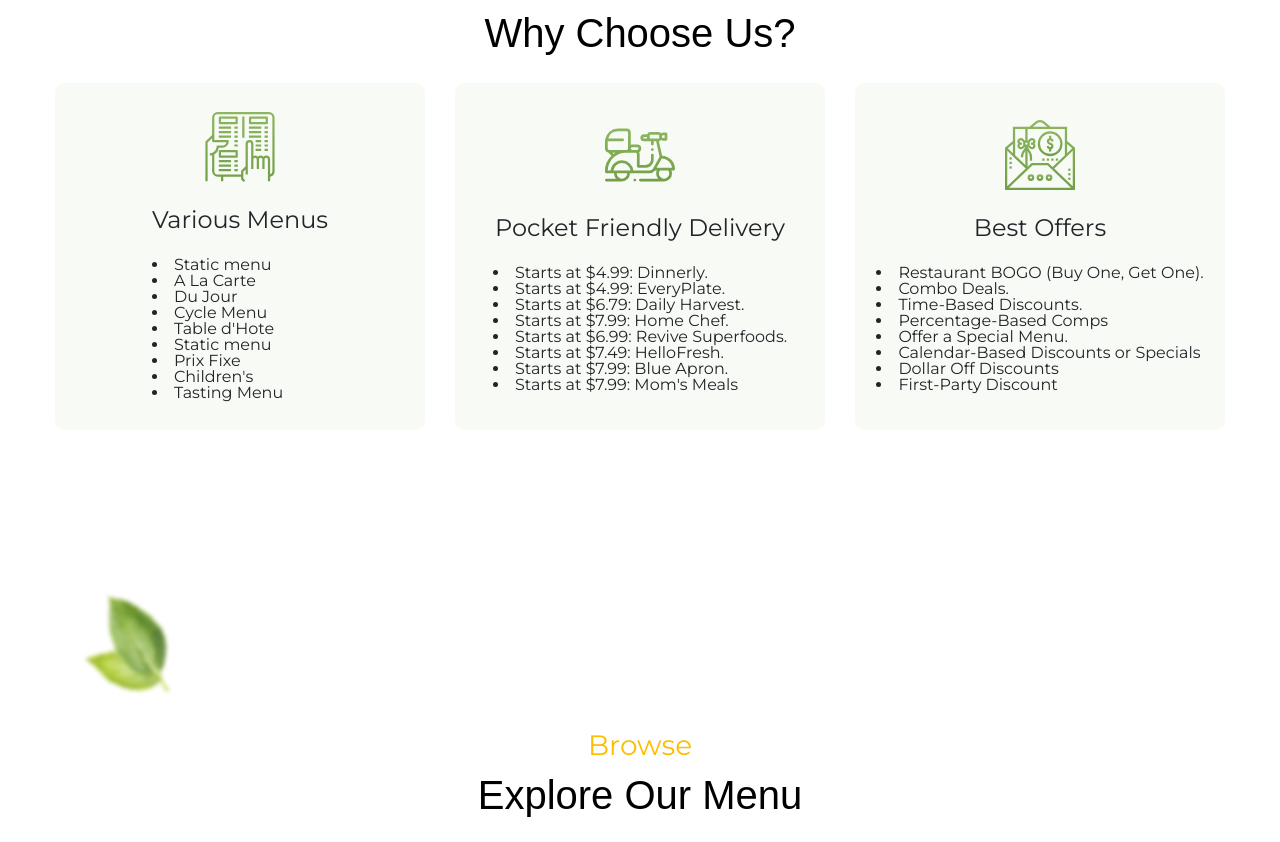
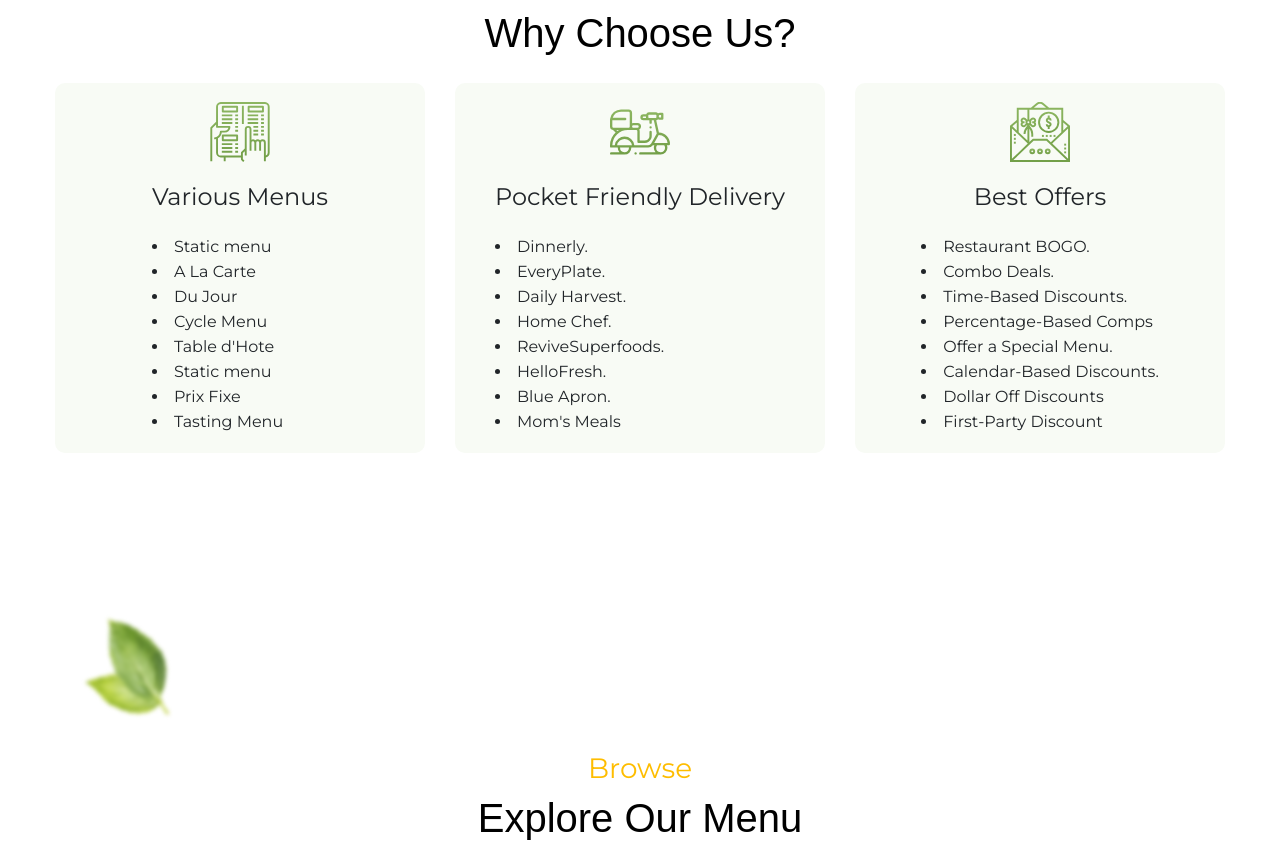
Before and after one commit to giorgi-acharadze/MyProject, a plain HTML site: page index.html in a window 1280 px wide. Shown: the part 1759-2601 px from the top of the page. Drawn offline with nearby package versions, Linux system fonts and the light colour scheme; a web font is replaced by a local one.

Commit message:
some edits

```diff
--- a/index.html
+++ b/index.html
@@ -254,7 +254,6 @@
                             <li class="various-box">Table d'Hote</li>
                             <li class="various-box">Static menu</li>
                             <li class="various-box">Prix Fixe</li>
-                            <li class="various-box">Children's</li>
                             <li class="various-box">Tasting Menu</li>
                         </div>
                     </div>
@@ -268,14 +267,14 @@
                         </div>
                         <div class="title2-box">
                             <h4>Pocket Friendly Delivery</h4>
-                            <li>Starts at $4.99: Dinnerly.</li>
-                            <li>Starts at $4.99: EveryPlate.</li>
-                            <li>Starts at $6.79: Daily Harvest.</li>
-                            <li>Starts at $7.99: Home Chef.</li>
-                            <li>Starts at $6.99: Revive Superfoods.</li>
-                            <li>Starts at $7.49: HelloFresh.</li>
-                            <li>Starts at $7.99: Blue Apron.</li>
-                            <li>Starts at $7.99: Mom's Meals</li>
+                            <li>Dinnerly.</li>
+                            <li>EveryPlate.</li>
+                            <li>Daily Harvest.</li>
+                            <li>Home Chef.</li>
+                            <li>ReviveSuperfoods.</li>
+                            <li>HelloFresh.</li>
+                            <li>Blue Apron.</li>
+                            <li>Mom's Meals</li>
                         </div>
                     </div>
                     <div class="card-box">
@@ -288,12 +287,12 @@
                         </div>
                         <div class="title2-box">
                             <h4>Best Offers</h4>
-                            <li>Restaurant BOGO (Buy One, Get One).</li>
+                            <li>Restaurant BOGO.</li>
                             <li>Combo Deals.</li>
                             <li>Time-Based Discounts.</li>
                             <li>Percentage-Based Comps</li>
                             <li>Offer a Special Menu.</li>
-                            <li>Calendar-Based Discounts or Specials</li>
+                            <li>Calendar-Based Discounts.</li>
                             <li>Dollar Off Discounts</li>
                             <li>First-Party Discount</li>
                         </div>
--- a/scss/_style.scss
+++ b/scss/_style.scss
@@ -211,20 +211,24 @@ header {
             @include d-flex(flex, center, center);
             flex-direction: column;
             width: 370px;
-            height: 347px;
+            height: 370px;
             border-radius: 10px;
             background-color: #f8fbf5;
-            transition: all 0.5s ease-out;
+            transition: all 0.5s ease-in;
             cursor: pointer;
             &:hover {
                 // box-shadow: 3px 3px 6px #59882b;
-                box-shadow: 8px 12px 23px 7px rgba(128, 128, 128, 0.77);
+                box-shadow: 8px 12px 23px 7px rgba(225, 219, 219, 0.77);
             }
             .menu-icon {
-                width: 70px;
-                height: 70px;
-                margin-bottom: 23px;
+                width: 60px;
+                height: 60px;
+                margin-bottom: 20px;
             }
+            .myheight {
+                height: 60px;
+            }
+
             h4 {
                 font-size: 24px;
                 font-family: "Montserrat", sans-serif;
@@ -234,6 +238,7 @@ header {
                 font-size: 16px;
                 font-family: "Montserrat", sans-serif;
                 text-align: start;
+                line-height: 25px;
             }
         }
     }
@@ -334,6 +339,12 @@ header {
             }
             h5 {
                 font-family: "Montserrat", sans-serif;
+            }
+            .card-title {
+                margin-bottom: 20px;
+            }
+            .card-text {
+                line-height: 20px;
             }
         }
     }
```
Also changed, not shown: css/global.css, 1 other file.
